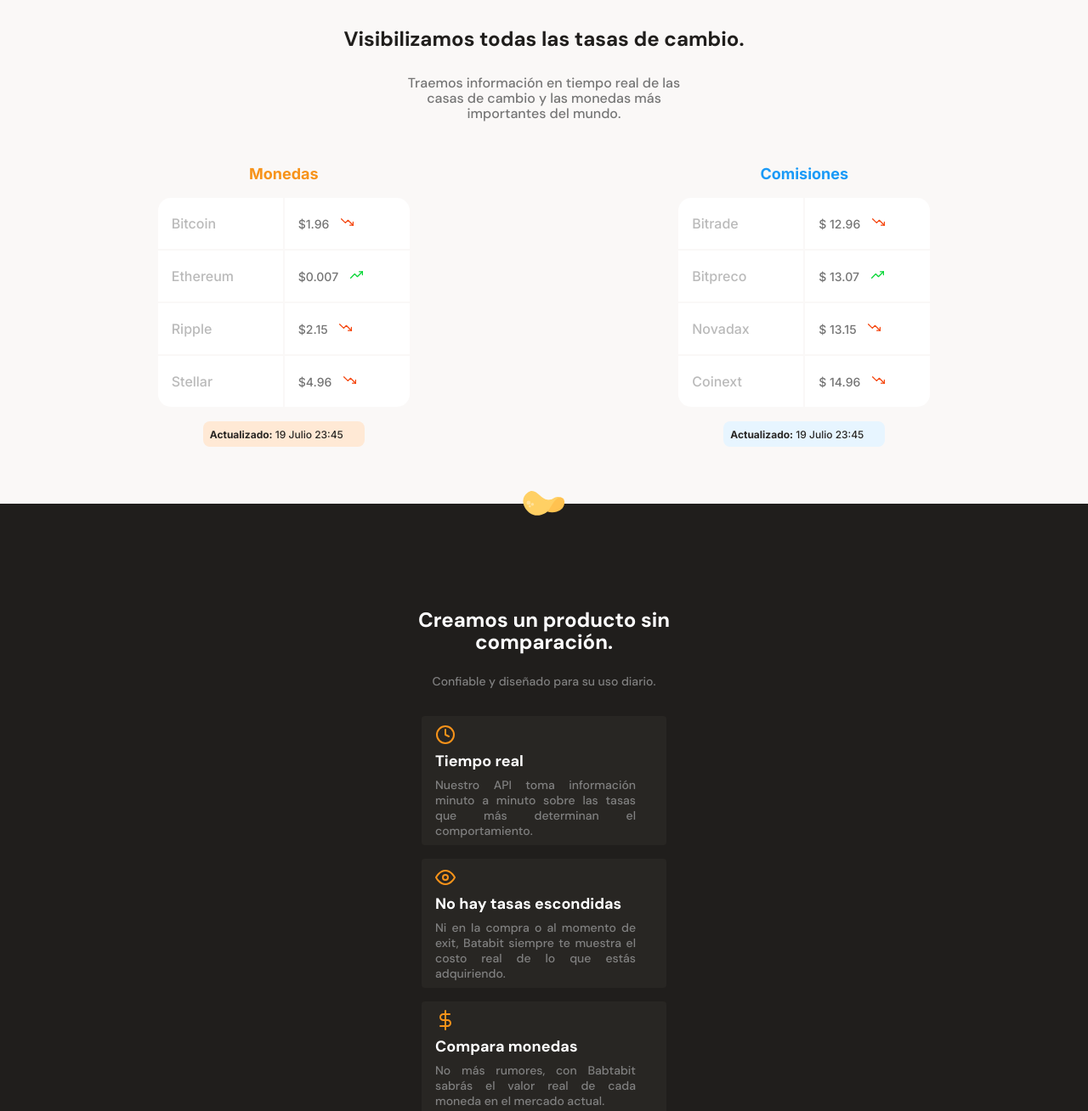
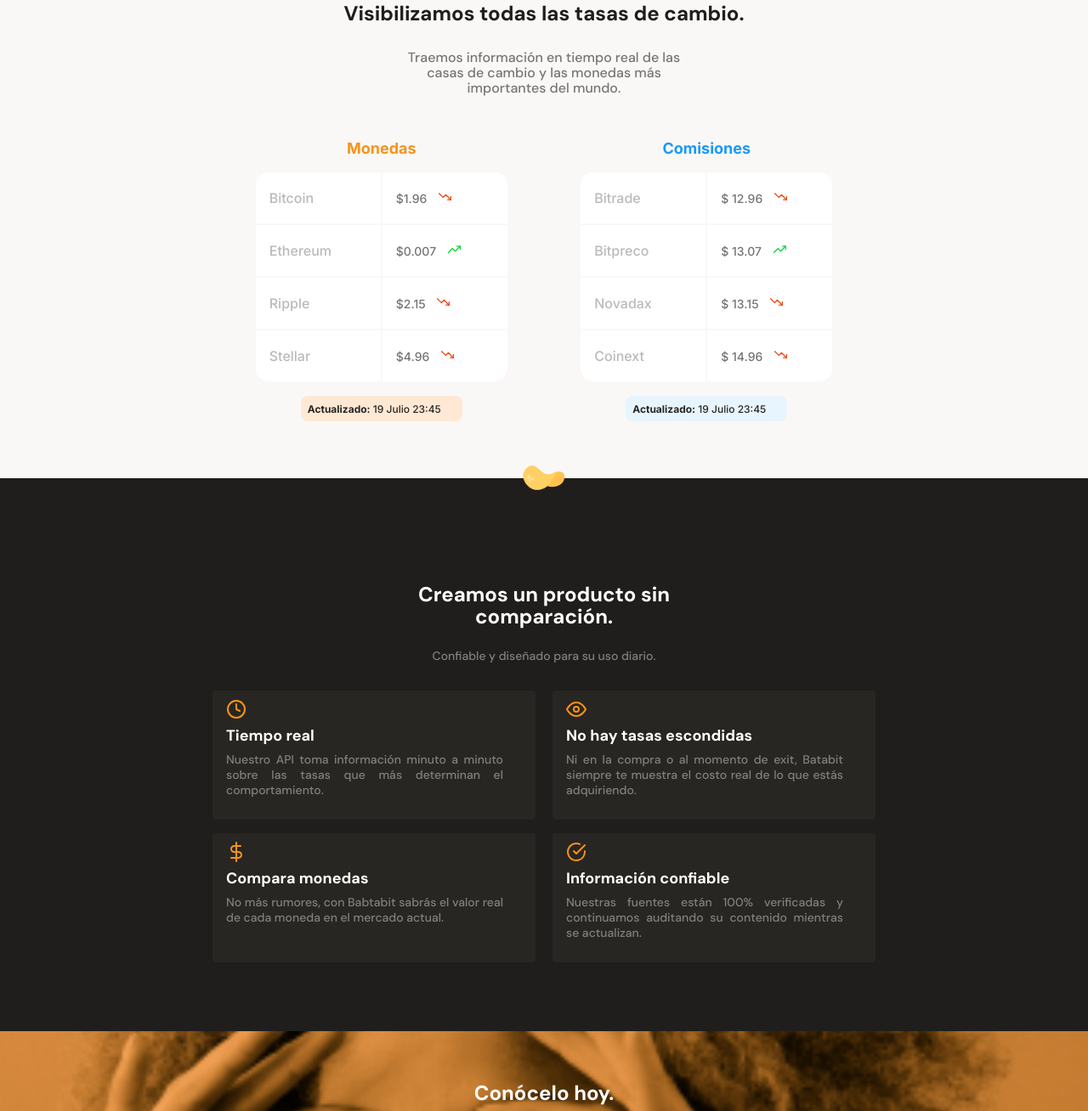
Before and after one commit to joseluis1061/batataBit, a website: page src/index.html in a window 1280 px wide. Shown: the part 637-1945 px from the top of the page at 85% size. Drawn offline with Linux system fonts and the light colour scheme.

Commit message:
Se termino el diseño de la pagina en modo responseive. El tamaño de las fuentes es demasiado pequeña para laptops pero es el diseño entregado por el cliente.

```diff
--- /dev/null
+++ b/src/css/tablet.css
@@ -0,0 +1,17 @@
+.main-table-container{
+    max-width: 820px;
+}
+
+.plans-container--slider{
+    max-width: 820px;
+    margin: 0 auto;
+}
+
+.main-info-cards-container{
+    flex-direction: row;
+    flex-wrap: wrap;
+    justify-content: center;
+    column-gap: 20px;
+    max-width: 820px;
+    margin: 0 auto;
+}
--- a/src/index.css
+++ b/src/index.css
@@ -111,7 +111,7 @@
     align-content: center;
     width: 100%;
     padding-top: 80px;
-    background: var(--off-white);
+
 
 }
 /*Primera seccion*/
@@ -119,6 +119,8 @@
     display: flex;
     flex-direction: column;
     align-items: center;
+    padding-top: 50px;
+    background: var(--off-white);
 }
 .main--exchange-container .backgroundImg{
     width: 200px;
@@ -138,7 +140,6 @@
     max-width: 900px;
     height: auto;
     margin: 20px 20px;
-
 }
 .main-exchange-container--title h2{
     margin-bottom: 30px;
@@ -182,9 +183,9 @@
 .main-currency-table{
     /* Efecto para que el scroll centre la tabla */
     scroll-snap-align: center;
-    width: 70%;
+    width: 100%;
     min-width: 235px;
-    max-width: 500px;
+    max-width: 400px;
     height: 360px;
     margin: 0 auto;
     font-family: 'Inter', sans-serif;
@@ -281,9 +282,9 @@
 .main-commission-table{
     /* Efecto para que el scroll centre la tabla */
     scroll-snap-align: center;
-    width: 70%;
-    min-width: 235px;
-    max-width: 500px;
+    width: 100%;
+    min-width: 230px;
+    max-width: 400px;
     height: 360px;
     margin: 0 auto;
     font-family: 'Inter', sans-serif;
@@ -296,7 +297,7 @@
     text-align: center;
     color: var(--secondary-blue);
 }
-
+/* Tabla de comisiones interna*/
 .commission-table--container{
     width: 90%;
     min-width: 230px;
@@ -439,14 +440,16 @@
     display: flex;
     flex-direction: column;
     align-items: center;
+    width: 100%;
 }
 
 .main-info-cards-container .card{
     display: flex;
     flex-direction: column;
     align-items: flex-start;
-
-    width: 288px;
+    width: 100%;
+    min-width: 288px;
+    max-width: 380px;
     height: 152px;
     border-radius: 4px;
     margin-bottom: 16px;
@@ -491,7 +494,8 @@
     color: #FFFFFF;
 }
 .main-info-cards-container .card p{
-    width: 252px;
+    width: 90%;
+    min-width: 252px;
     height: 54px;
     padding-left: 16px;
 
@@ -558,7 +562,7 @@
 
     column-gap: 10px;
     width: 100%;
-    height: 320px;
+    height: 350px;
     min-width: 190px;
     overflow-x: scroll;
     overscroll-behavior-x: contain;
@@ -681,6 +685,9 @@
     justify-content: space-around;
     align-items: center;
     min-width: 320px;
+    max-width: 820px;
+    margin: 0 auto;
+    padding: 0 30px;
     height: 100%;
 }
 .footer-network--container li{
--- a/src/index.html
+++ b/src/index.html
@@ -15,6 +15,7 @@
     <link href="https://fonts.googleapis.com/css2?family=DM+Sans:wght@400;500;700&family=Inter:wght@500;700&family=Montserrat:wght@400;600;700&family=Quicksand:wght@500&display=swap" rel="stylesheet">
 
     <link rel="stylesheet" href="index.css">
+    <link rel="stylesheet" href="css/tablet.css" media="(min-width:820px)">
 </head>
 <body>
     <!--Header-->
@@ -31,7 +32,7 @@
                     Batabit te ayuda a navegar entre los diferentes precios y tendencias.
                 </p>
                 <a href="" class="header--button">
-                    Conoce Nuestros Planes <span>i</span>
+                    Conoce Nuestros Planes <span></span>
                 </a>
             </div>
         </div>
@@ -40,7 +41,7 @@
 
     <!--main-->
     <main>
-        <div class="container">
+        <div class="main--container">
             <!---------  Primera Sección  ----------->
             <section class="main--exchange-container">
 
@@ -131,9 +132,9 @@
             <!---------  Fin Primera Sección  ----------->
 
             <!---------  Segunda Sección  ----------->
-            <section class="main--info-container">
-
-                <span></span>
+            <section class="main--info">
+                <div class="main--info-container">
+                    <span></span>
                 <div class="main-info-title-container">
                     <h2>
                         Creamos un producto sin comparación.
@@ -184,6 +185,9 @@
                         </p>
                     </div>
                 </section>
+                </div>
+
+
             </section>
             <!---------  Fin Segunda Sección  ----------->
 
```
